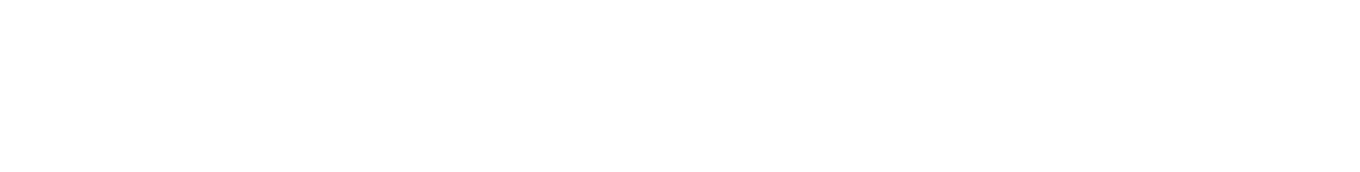
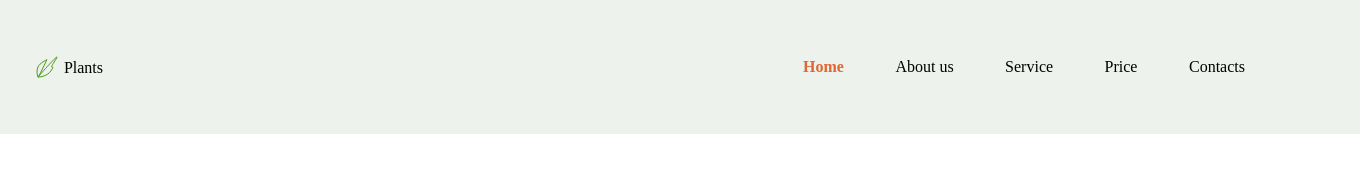
Before and after one commit to BogdanSumarokov/Plants, a plain HTML site: page index.html in a window 1280 px wide. Shown: the whole page, 1360 px wide, since content can reach past the window. Drawn offline with Linux system fonts and the light colour scheme; a web font is replaced by a local one.

Commit message:
feat: add header

```diff
--- a/index.html
+++ b/index.html
@@ -7,8 +7,27 @@
     <title>Plants</title>
     <link rel="stylesheet" href="normalize.css">
     <link rel="stylesheet" href="style.css">
+    <link rel="preconnect" href="https://fonts.googleapis.com">
+    <link rel="preconnect" href="https://fonts.gstatic.com" crossorigin>
+    <link href="https://fonts.googleapis.com/css2?family=Inika:wght@400;700&family=Inter:wght@400;700&display=swap" rel="stylesheet">
 </head>
 <body>
-
+    <header class="header">
+        <div class="navbar">
+            <a href="index.html" class="logo">
+                <img src="./imgs/logo_vector.svg" alt="logo">
+                Plants
+            </a>
+            <nav class="nav">
+                <ul class="menu-list">
+                    <li class="menu-item"><a href="" class="menu-link active--link">Home</a></li>
+                    <li class="menu-item"><a href="" class="menu-link">About us</a></li>
+                    <li class="menu-item"><a href="" class="menu-link">Service</a></li>
+                    <li class="menu-item"><a href="" class="menu-link">Price</a></li>
+                    <li class="menu-item"><a href="" class="menu-link">Contacts</a></li>
+                </ul>
+            </nav>
+        </div>
+    </header>
 </body>
 </html>
--- a/style.css
+++ b/style.css
@@ -0,0 +1,68 @@
+/*font-family: 'Inika', serif;
+font-family: 'Inter', sans-serif;
+*/
+:root {
+    --sec-bg-cl: #EDF2EC;
+  }
+
+body {
+    display: flex;
+    flex-direction: column;
+    align-items: center;
+    justify-content: space-between;
+}
+
+.header {
+    width: 1440px;
+    height: 134px;
+    background: var(--sec-bg-cl);
+    display: flex;
+    justify-content: center;
+    align-items: center;
+}
+
+.navbar {
+    width: 1220px;
+    height: 50px;
+    display: flex;
+    justify-content: space-between;
+    align-items: center;
+}
+
+.logo {
+    font-family: 'Inika';
+    color: #000000;
+    text-decoration: none;
+    width: 79px;
+    height: 21px;
+    display: flex;
+    justify-content: space-evenly;
+    align-items: flex-end;
+}
+
+.menu-list {
+    width: 452px;
+    height: 50px;
+    margin: 0;
+    padding: 0;
+    list-style: none;
+    display: flex;
+    align-items: center;
+    justify-content: space-between;
+}
+
+.menu-link {
+    font-family: 'Inika';
+    font-style: normal;
+    font-weight: 400;
+    font-size: 16px;
+    line-height: 50px;
+    color: #010201;
+    text-decoration: none;
+    padding: 15px 5px;
+}
+
+.active--link {
+    color: #E06733;
+    font-weight: 700;
+}
```
Also changed, not shown: imgs/logo_vector.svg (added).
